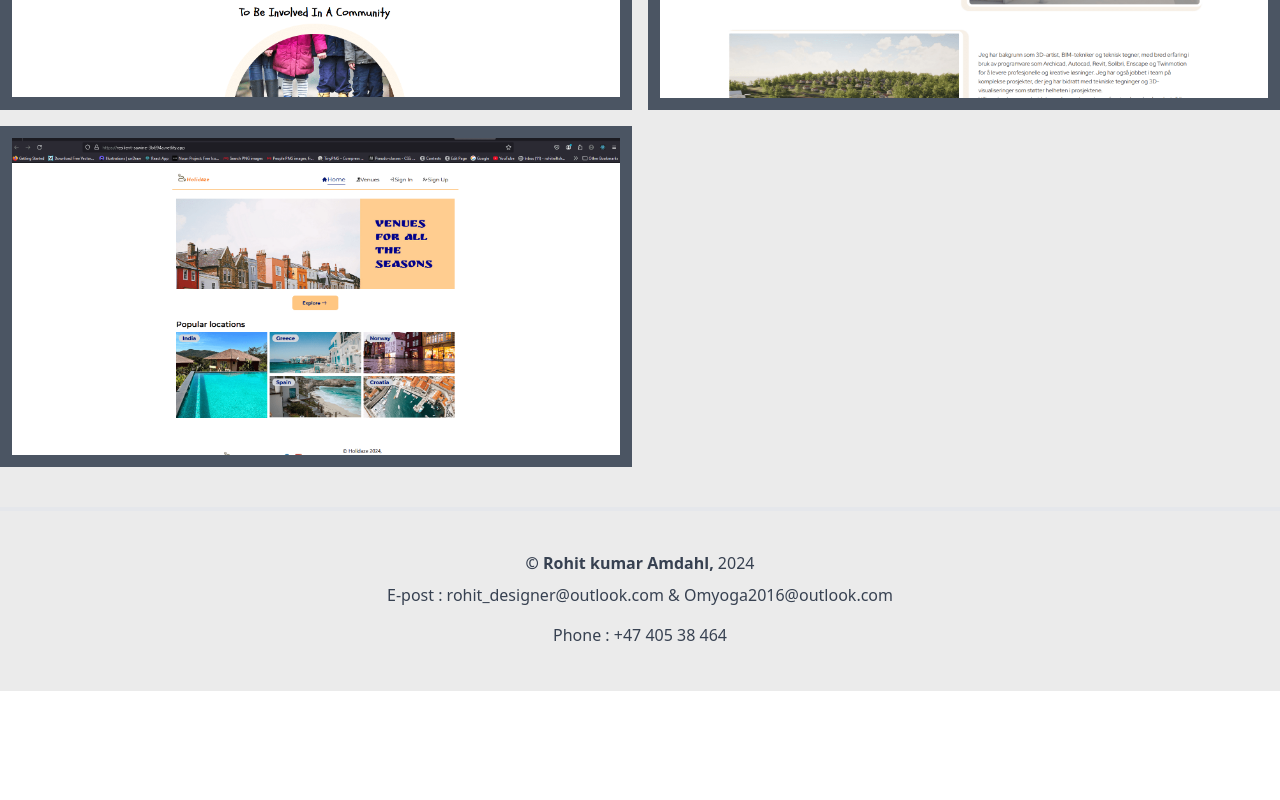
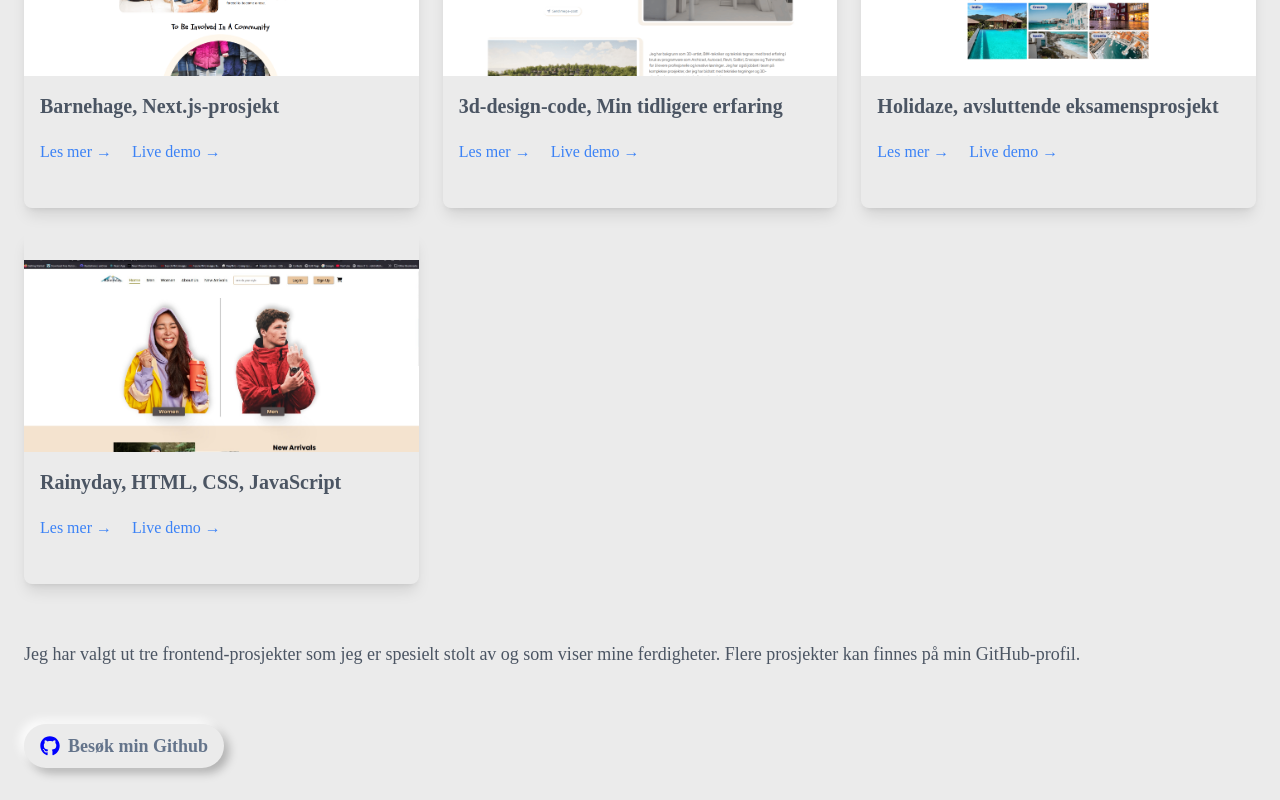
Before and after one commit to MaaRadha/work, a React (Vite) app: page /work in a window 1280 px wide. Shown: the part 580-1380 px from the top of the page. Before the commit the page ends 1271 px from the top, so only its background shows below. Built offline with nearby package versions, Linux system fonts and the light colour scheme; a web font is replaced by a local one.

Commit message:
worked on project page -work added

```diff
--- a/src/components/work/Project.jsx
+++ b/src/components/work/Project.jsx
@@ -6,7 +6,7 @@ const Project = () => {
     <div className="text-3xl md:text-7xl lg:text-8xl w-full text-gray-600 p-3">
       <div className=" max-w-7xl ">
         <div className="flex items-end gap-2 px-3">
-          <h1 className="text-3xl py-7 font-bold">behersker disse</h1>
+          <h1 className="text-3xl py-7 font-bold">Resultater i Fokus</h1>
           <motion.span
             initial={{ opacity: 0, scale: 0.5 }}
             animate={{ opacity: 1, scale: 1 }}
@@ -20,7 +20,6 @@ const Project = () => {
           </motion.span>
         </div>
       </div>
-      {/* projects */}
     </div>
   );
 };
--- a/src/components/work/ProjectList.jsx
+++ b/src/components/work/ProjectList.jsx
@@ -1,20 +1,90 @@
 import { data } from "../../helper/projectsList";
+import { motion } from "motion/react";
+import { FaGithub } from "react-icons/fa6";
+import sql from "../../assets/projectPics/sqlDatabase.png";
 const ProjectList = () => {
   return (
-    <div>
-      <div></div>
-      <div className=" ">
-        <div className="grid grid-cols-1 md:grid-cols-2 lg:grid-cols-2 gap-4">
-          {data.map((project) => {
-            return (
-              <div className="bg-gray-600 p-3" key={project.id}>
-                <img src={project.imgUrl} alt="" />
+    <>
+      <motion.div
+        initial={{ opacity: 0, scale: 0.5 }}
+        animate={{ opacity: 1, scale: 1 }}
+        transition={{
+          duration: 0.8,
+          delay: 1,
+          ease: [0, 0.71, 0.2, 1.01],
+        }}
+        className="py-10 px-3"
+      >
+        <h2 className="text-gray-600 text-3xl md:text-7xl lg:text-7xl w-full px-3">
+          Disse prosjektene har utfordret meg og hjulpet meg å vokse
+        </h2>
+        <div className="grid grid-cols-1 md:grid-cols-2 lg:grid-cols-3 gap-6 font-text text-gray-600 py-7 px-3">
+          {data.map((project) => (
+            <div
+              className="rounded-lg shadow-lg overflow-hidden transition-transform transform hover:scale-105 py-7"
+              key={project.id}
+            >
+              <img
+                src={project.imgUrl}
+                alt={project.title || "Project Image"}
+                className="w-full h-48 object-cover"
+              />
+              <div className="p-4">
+                <h3 className="text-xl font-semibold mb-2">{project.title}</h3>
+
+                <div className="flex flex-wrap gap-5">
+                  <a
+                    href={project.githubLink}
+                    target="_blank"
+                    rel="noopener noreferrer"
+                    className="inline-block mt-3 text-blue-500 hover:text-blue-700"
+                  >
+                    Les mer →
+                  </a>
+                  <a
+                    href={project.liveDemo}
+                    target="_blank"
+                    rel="noopener noreferrer"
+                    className="inline-block mt-3 text-blue-500 hover:text-blue-700"
+                  >
+                    Live demo →
+                  </a>
+                </div>
               </div>
-            );
-          })}
+            </div>
+          ))}
         </div>
-      </div>
-    </div>
+        <motion.div
+          initial={{ opacity: 0, scale: 0.5 }}
+          animate={{ opacity: 1, scale: 1 }}
+          transition={{
+            duration: 0.8,
+            delay: 1.6,
+            ease: [0, 0.71, 0.2, 1.01],
+          }}
+          className="text-gray-600"
+        >
+          <p className="py-7  font-text font-medium text-lg px-3">
+            Jeg har valgt ut tre frontend-prosjekter som jeg er spesielt stolt
+            av og som viser mine ferdigheter. Flere prosjekter kan finnes på min
+            GitHub-profil.
+          </p>
+          <div className=" py-7 px-3 w-full max-w-[260px] flex items-center ">
+            <a
+              href="mailto:rohit_designer@outlook.com"
+              className="px-4 py-2 rounded-full flex items-center gap-2  text-slate-500
+        shadow-[-5px_-5px_10px_rgba(255,_255,_255,_0.8),_5px_5px_10px_rgba(0,_0,_0,_0.25)]
+        transition-all hover:shadow-[-1px_-1px_5px_rgba(255,_255,_255,_0.6),_1px_1px_5px_rgba(0,_0,_0,_0.3),inset_-2px_-2px_5px_rgba(255,_255,_255,_1),inset_2px_2px_4px_rgba(0,_0,_0,_0.3)] hover:text-violet-500 hover:ring hover:ring-violet-500 text-center"
+            >
+              <FaGithub size={20} color="blue" />
+              <span className="font-text font-bold text-lg text-center">
+                Besøk min Github
+              </span>
+            </a>
+          </div>
+        </motion.div>
+      </motion.div>
+    </>
   );
 };
 
--- a/src/helper/projectsList.js
+++ b/src/helper/projectsList.js
@@ -1,37 +1,41 @@
 import tegn from "../assets/projectPics/tegning.png";
 import barnehage from "../assets/projectPics/barnehage.png";
 import holiday from "../assets/projectPics/holiday.png";
+import rainyday from "../assets/projectPics/rainyday.jpg";
 
 export const data = [
   {
     id: 1,
-    title: "Barnehage: A Next.js Journey",
+    title: "Barnehage,  Next.js-prosjekt",
     description: "",
-
     imgUrl: barnehage,
-    tech: ["Next.js", "Vercel", "TypeScript", "tailwindcss"],
     liveDemo: "https://barne-hage-sooty.vercel.app/",
     githubLink: "https://github.com/RohitAmdahl/barne-hage",
   },
   {
     id: 2,
-    title: "holiDaze,  Final Exam project",
+    title: "3d-design-code, Min tidligere erfaring",
     description: " ",
-
     imgUrl: tegn,
-    tech: ["react.js", "tailwindcss", "Formik", "Figma", "Netlify"],
-    liveDemo: "https://resilient-sawine-3b694a.netlify.app",
+    liveDemo: "https://mellow-donut-06c2e4.netlify.app/",
+    githubLink: " https://github.com/MaaRadha/3d-design-code",
+  },
+  {
+    id: 3,
+    title: "Holidaze, avsluttende eksamensprosjekt",
+    description: " ",
+    imgUrl: holiday,
+    liveDemo: "https://creative-zuccutto-14498e.netlify.app",
     githubLink: "https://github.com/RohitAmdahl/holidaze-main",
   },
   {
-    id: 3,
-    title: "holidaze,  Final Exam project",
+    id: 4,
+    title: "Rainyday, HTML, CSS, JavaScript",
     description: " ",
-
-    imgUrl: holiday,
-    tech: ["react.js", "tailwindcss", "Figma", "Netlify"],
-    liveDemo: "https://creative-zuccutto-14498e.netlify.app",
-    githubLink: "https://github.com/RohitAmdahl/one-shop-onlineshop-ca",
+    imgUrl: rainyday,
+    liveDemo: "https://my-frist-website-rainyday.netlify.app/",
+    githubLink:
+      "https://github.com/RohitAmdahl/cross-course-project-RohitAmdahl",
   },
 
   //   {
--- a/src/pages/Projects.jsx
+++ b/src/pages/Projects.jsx
@@ -1,12 +1,14 @@
 import Project from "../components/work/Project";
 import IconsList from "../components/iconsComponent/IconsList";
 import ProjectList from "../components/work/ProjectList";
+import DatabaseProject from "../components/work/DatabaseProject";
 const Projects = () => {
   return (
     <section>
       <Project />
+      <ProjectList />
       <IconsList />
-      <ProjectList />
+      <DatabaseProject />
     </section>
   );
 };
```
